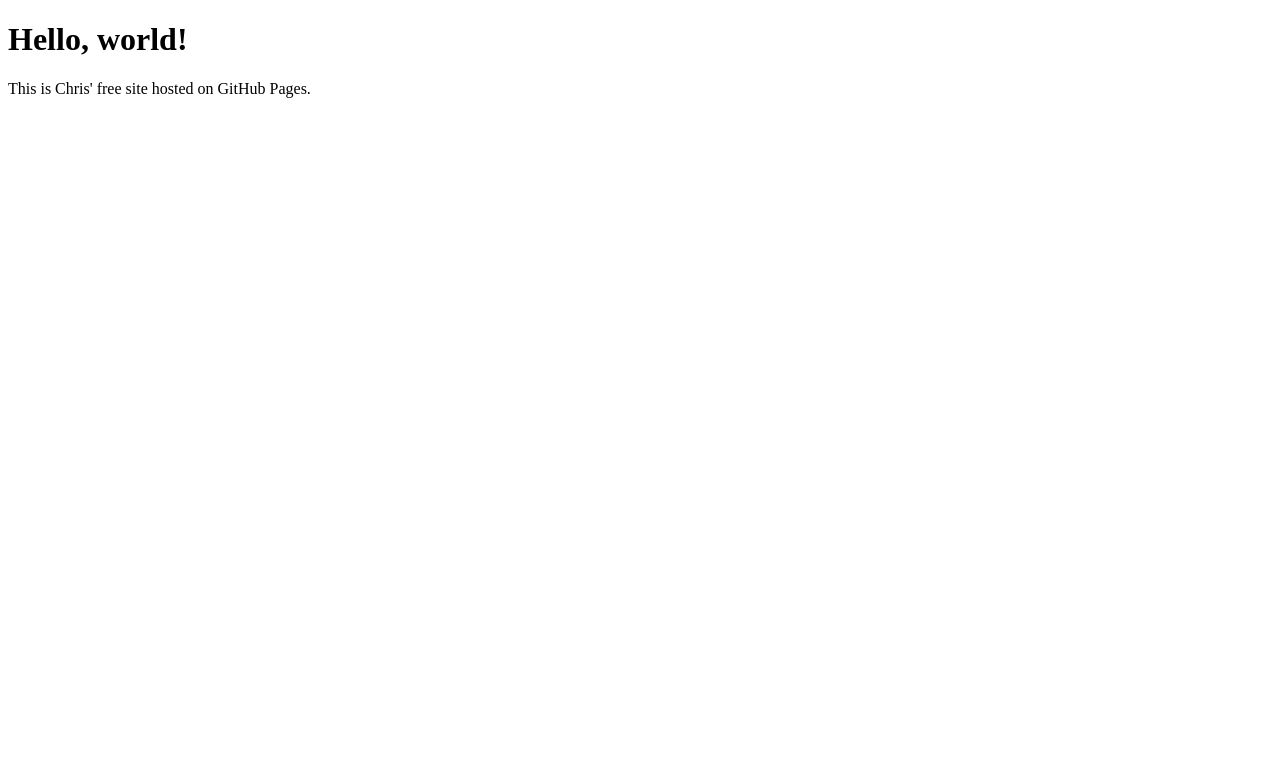
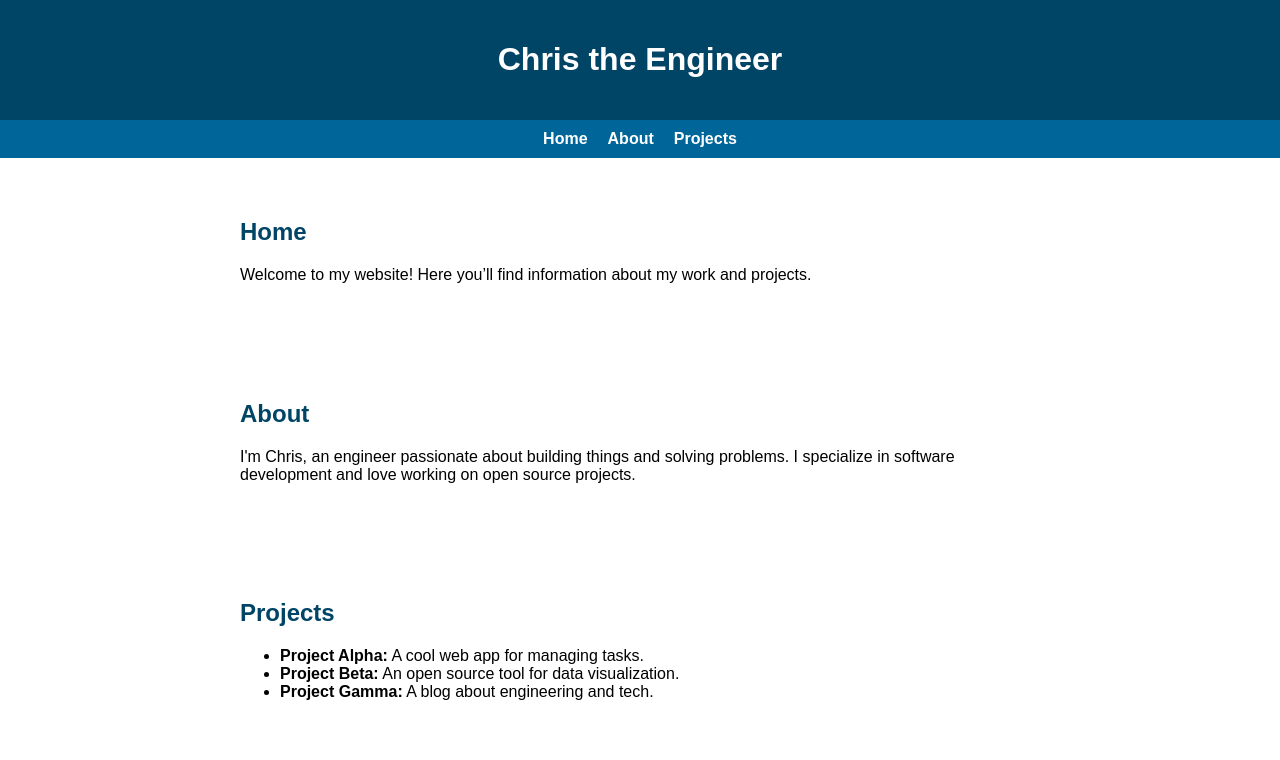
Before and after one commit to ctgergley/ctgergley.github.io, a plain HTML site: page index.html in a window 1280 px wide. Drawn offline with Linux system fonts and the light colour scheme.

Commit message:
Update index.html

```diff
--- a/index.html
+++ b/index.html
@@ -1,11 +1,75 @@
 <!DOCTYPE html>
-<html>
+<html lang="en">
 <head>
-  <meta charset="UTF-8">
+  <meta charset="UTF-8" />
   <title>Chris the Engineer</title>
+  <style>
+    body {
+      font-family: Arial, sans-serif;
+      margin: 0;
+      padding: 0;
+    }
+    header {
+      background: #004466;
+      color: white;
+      padding: 20px;
+      text-align: center;
+    }
+    nav {
+      background: #006699;
+      display: flex;
+      justify-content: center;
+      gap: 20px;
+      padding: 10px 0;
+    }
+    nav a {
+      color: white;
+      text-decoration: none;
+      font-weight: bold;
+    }
+    nav a:hover {
+      text-decoration: underline;
+    }
+    section {
+      padding: 40px 20px;
+      max-width: 800px;
+      margin: auto;
+    }
+    h2 {
+      color: #004466;
+    }
+  </style>
 </head>
 <body>
-  <h1>Hello, world!</h1>
-  <p>This is Chris' free site hosted on GitHub Pages.</p>
+
+  <header>
+    <h1>Chris the Engineer</h1>
+  </header>
+
+  <nav>
+    <a href="#home">Home</a>
+    <a href="#about">About</a>
+    <a href="#projects">Projects</a>
+  </nav>
+
+  <section id="home">
+    <h2>Home</h2>
+    <p>Welcome to my website! Here you’ll find information about my work and projects.</p>
+  </section>
+
+  <section id="about">
+    <h2>About</h2>
+    <p>I'm Chris, an engineer passionate about building things and solving problems. I specialize in software development and love working on open source projects.</p>
+  </section>
+
+  <section id="projects">
+    <h2>Projects</h2>
+    <ul>
+      <li><strong>Project Alpha:</strong> A cool web app for managing tasks.</li>
+      <li><strong>Project Beta:</strong> An open source tool for data visualization.</li>
+      <li><strong>Project Gamma:</strong> A blog about engineering and tech.</li>
+    </ul>
+  </section>
+
 </body>
 </html>
```
